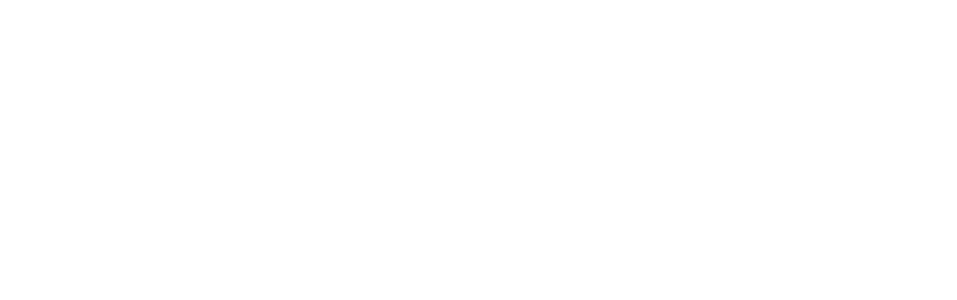
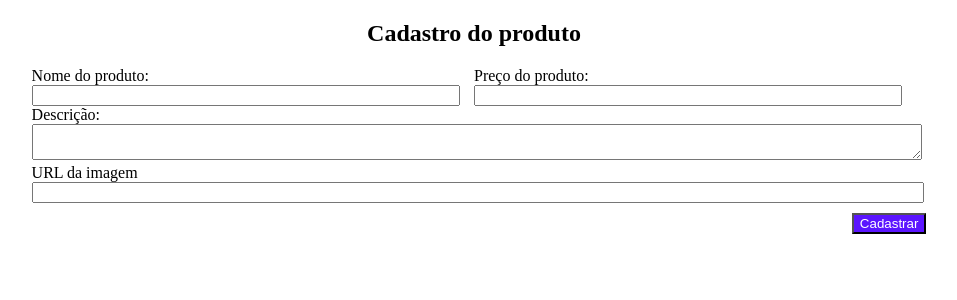
Before and after one commit to hjuliano2004/brindes_react, a React (Vite) app: page /cadastroProduto in a window 1280 px wide. Before the commit this address had no page. Shown: the top 300 px of the page, without its empty margins (166-1123 px from the left). Built offline with nearby package versions, Linux system fonts and the light colour scheme.

Commit message:
tela de cadastro de produtos implementada

```diff
--- a/src/App.jsx
+++ b/src/App.jsx
@@ -2,12 +2,14 @@
 
 import EnvioForm from "./pages/Envios/EnvioForm/EnvioForm";
 import EnvioList from "./pages/Envios/EnviosList/EnviosList";
+import { CadastroProduto } from "./pages/Envios/cadastroProduto/CadastroProduto";
 
 function App() {
   return (
     <Routes>
       <Route path="/" Component={EnvioForm} />
       <Route path="/envios" Component={EnvioList} />
+      <Route path="/cadastroProduto" Component={CadastroProduto} />
     </Routes>
   );
 }
--- /dev/null
+++ b/src/pages/Envios/cadastroProduto/Cadastro.module.css
@@ -0,0 +1,38 @@
+.form{
+    text-align: center;
+    width: 70%;
+    margin: 0 auto;
+}
+
+.form form{
+    text-align: left;
+}
+
+.nomePreco{
+    display: grid;
+    grid-template-columns: 1fr 1fr;
+
+    width: 100%;
+}
+
+
+
+.nomePreco input{
+    display: block;
+    width: 95%;
+}
+
+.textos{
+    width: 100%;
+}
+
+.btn{
+    width: 100%;
+    text-align: right;
+    margin: 10px;
+}
+
+.btn button{
+    background-color: rgb(91, 21, 255);
+    color: white;
+}
--- /dev/null
+++ b/src/pages/Envios/cadastroProduto/CadastroProduto.jsx
@@ -0,0 +1,102 @@
+import React, { useRef } from "react";
+import s from "./Cadastro.module.css";
+
+export function CadastroProduto(){
+
+    const nome = useRef();
+    const preco = useRef();
+    const descricao = useRef();
+    const imagem = useRef();
+
+    function body (){
+
+    return{
+        nome: nome.current.value,
+        preco: preco.current.value,
+        descricao: descricao.current.value,
+        imagem: imagem.current.value
+    }
+};
+
+async function handleSubmit(e){
+    e.preventDefault();
+
+    let post = await requisitar(body());
+
+    if(post){
+        nome.current.value = "";
+        preco.current.value = "";
+        descricao.current.value = "";
+        imagem.current.value = "";
+        alert("produto cadastrado com sucesso!");
+    }else{
+        alert("não foi possível cadastrar seu produto");
+    }
+}
+
+    return (
+    <section className={s.form}>
+        <h1>Cadastro do produto</h1>
+    <form onSubmit={handleSubmit}>
+
+        <div className={s.nomePreco}>
+
+        <div>
+            <label htmlFor="nome">Nome do produto:</label>
+            <input id="nome" type="text" ref={nome} />
+        </div>
+
+        <div >
+            <label htmlFor="preco">Preço do produto:</label>
+            <input id="preco" type="number" ref={preco} />
+        </div>
+
+        </div>
+
+        <label htmlFor="descricao">Descrição:</label>
+        <textArea id="descricao" className={s.textos} ref={descricao} />
+
+        <label htmlFor="url">URL da imagem</label>
+        <input id="url" type="text" className={s.textos} ref={imagem} />
+
+        <div className={s.btn}>
+            <button type="submit">Cadastrar</button>
+        </div>
+    </form>
+    </section>)
+}
+
+
+
+
+
+async function requisitar(body) {
+  let url = "http://localhost:3000/produtos";
+
+  let geral = {
+    method: "POST",
+
+    body: JSON.stringify(body),
+
+    headers: {
+      "Content-Type": "application/json",
+    },
+  };
+
+  try{
+    let response = await fetch(url, geral);
+
+    if(response.ok){
+        let json = await response.json();
+        return json;
+    }
+  throw new Error(response)
+
+  }catch(e){
+    console.log(e);
+
+    return null;
+  }
+
+
+}
```
